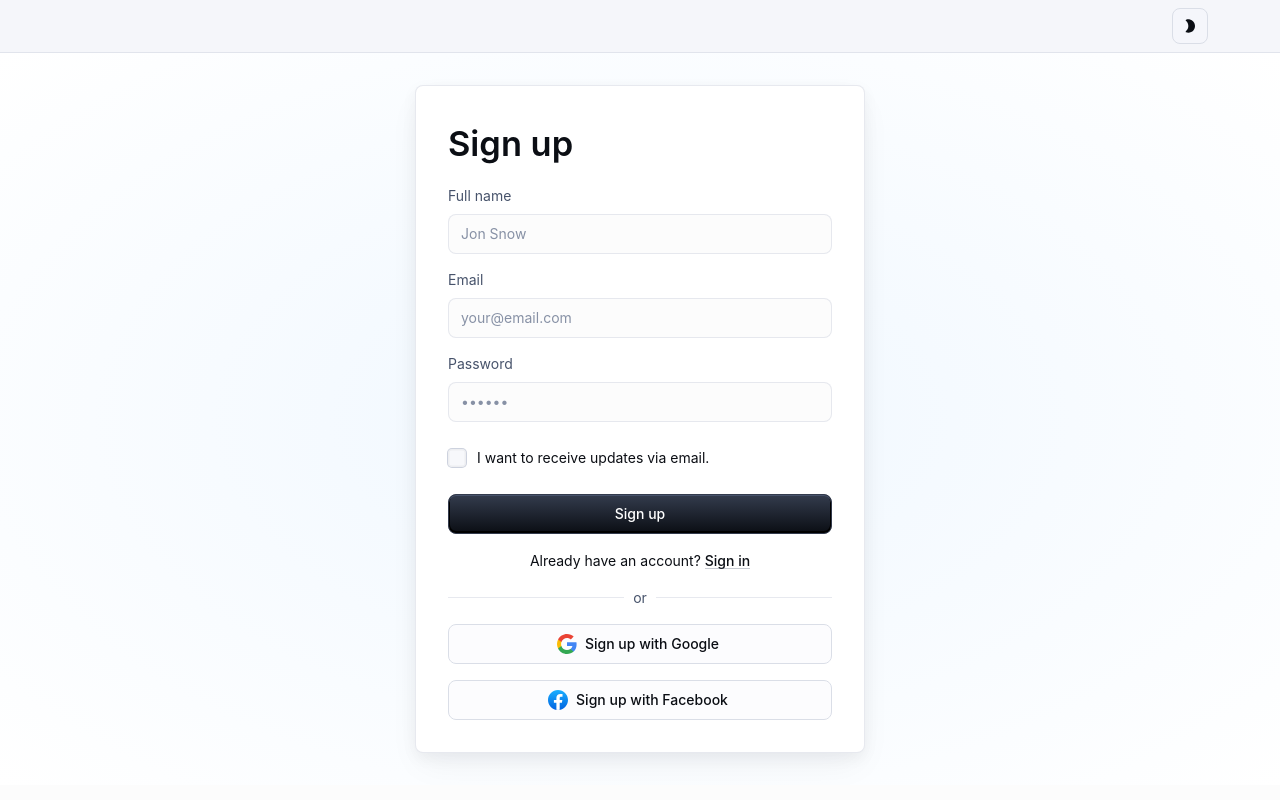
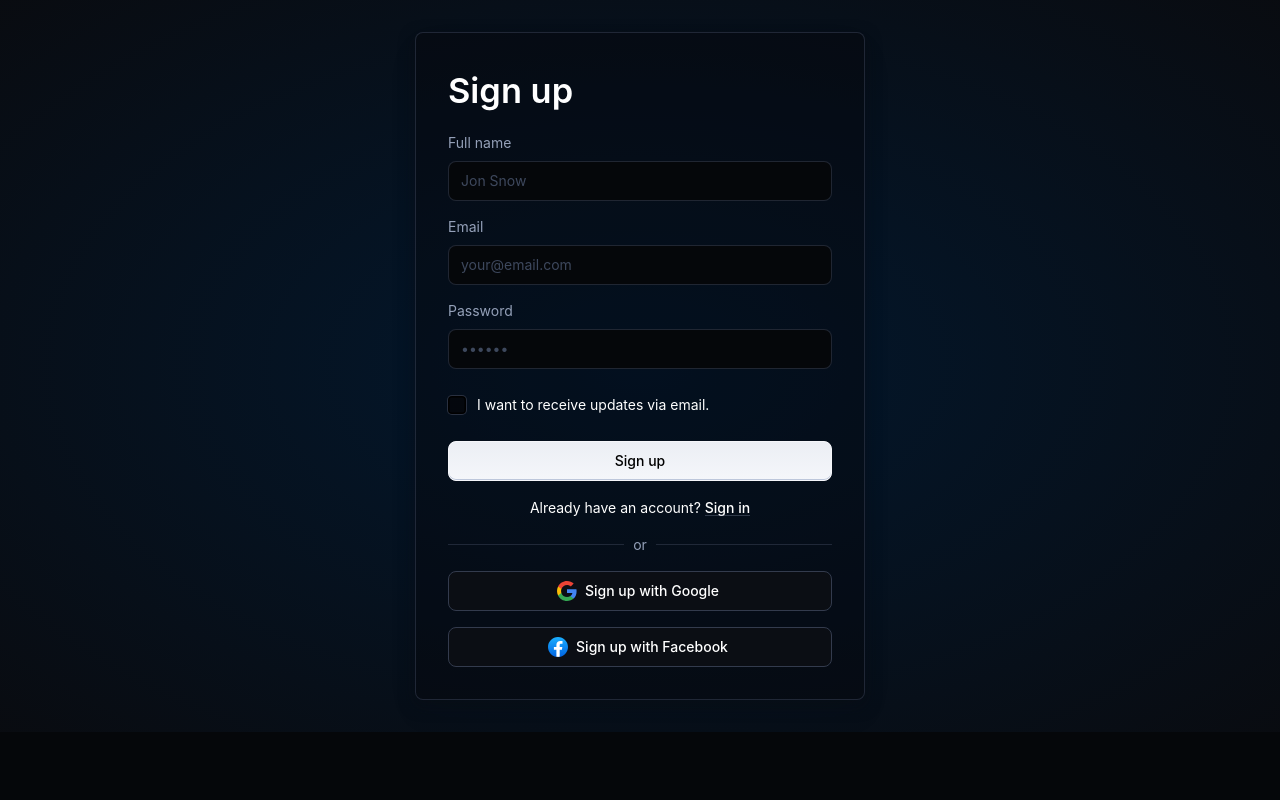
Before and after one commit to ChettouhMoh/JWT, a React (Create React App) app in the folder frontend/: page /signup in a window 1280 px wide. Built offline with nearby package versions, Linux system fonts and the light colour scheme.

Commit message:
added Welcome Alert

```diff
--- a/frontend/src/components/AppAppBar.js
+++ b/frontend/src/components/AppAppBar.js
@@ -54,6 +54,7 @@ export default function AppAppBar() {
       sx={{
         boxShadow: 0,
         bgcolor: "transparent",
+
         backgroundImage: "none",
         mt: 10,
       }}
--- /dev/null
+++ b/frontend/src/components/SucceedAlert.js
@@ -0,0 +1,40 @@
+import * as React from "react";
+import CheckCircleOutlineOutlinedIcon from "@mui/icons-material/CheckCircleOutlineOutlined";
+
+export const SucceedAlert = ({ message }) => {
+  const [visible, setVisible] = React.useState(true);
+
+  React.useEffect(() => {
+    const timer = setTimeout(() => {
+      setVisible(false);
+    }, 3000);
+
+    return () => clearTimeout(timer);
+  }, []);
+
+  const styles = {
+    position: "fixed",
+    bottom: "20px",
+    right: "20px",
+    zIndex: 9999,
+    width: "300px",
+    padding: "16px",
+    borderRadius: "8px",
+    border: `1px solid rgba(100, 255, 100, 0.3)`,
+    color: "#a8e5a2",
+    backgroundColor: "rgba(40, 80, 40, 0.85)",
+    boxShadow: "0px 4px 12px rgba(0, 0, 0, 0.3)",
+    backdropFilter: "blur(6px)",
+    display: "flex",
+    alignItems: "center",
+    transition: "opacity 0.3s ease-in-out",
+  };
+
+  if (!visible) return null;
+  return (
+    <div style={styles}>
+      <CheckCircleOutlineOutlinedIcon sx={{ color: "#a8e5a2" }} />
+      <div style={{ marginLeft: 26, fontSize: 16 }}>{message}</div>
+    </div>
+  );
+};
--- a/frontend/src/components/sign-in/SignIn.js
+++ b/frontend/src/components/sign-in/SignIn.js
@@ -59,7 +59,7 @@ const SignInContainer = styled(Stack)(({ theme }) => ({
 }));
 
 export default function SignIn(props) {
-  const [mode, setMode] = React.useState("light");
+  const [mode, setMode] = React.useState("dark");
   const defaultTheme = createTheme({ palette: { mode } });
   const SignUpTheme = createTheme(getSignUpTheme(mode));
   const [emailError, setEmailError] = React.useState(false);
--- a/frontend/src/components/sign-up/SignUp.js
+++ b/frontend/src/components/sign-up/SignUp.js
@@ -58,7 +58,7 @@ const SignUpContainer = styled(Stack)(({ theme }) => ({
 }));
 
 export default function SignUp() {
-  const [mode, setMode] = React.useState("light");
+  const [mode, setMode] = React.useState("dark");
   const [showCustomTheme, setShowCustomTheme] = React.useState(true);
   const defaultTheme = createTheme({ palette: { mode } });
   const SignUpTheme = createTheme(getSignUpTheme(mode));
@@ -77,31 +77,6 @@ export default function SignUp() {
   const dispatch = useDispatch();
   const navigate = useNavigate();
   const { loading, error } = useSelector((state) => state.auth);
-
-  // This code only runs on the client side, to determine the system color preference
-  React.useEffect(() => {
-    // Check if there is a preferred mode in localStorage
-    const savedMode = localStorage.getItem("themeMode");
-    if (savedMode) {
-      setMode(savedMode);
-    } else {
-      // If no preference is found, it uses system preference
-      const systemPrefersDark = window.matchMedia(
-        "(prefers-color-scheme: dark)"
-      ).matches;
-      setMode(systemPrefersDark ? "dark" : "light");
-    }
-  }, []);
-
-  const toggleColorMode = () => {
-    const newMode = mode === "dark" ? "light" : "dark";
-    setMode(newMode);
-    localStorage.setItem("themeMode", newMode); // Save the selected mode to localStorage
-  };
-
-  const toggleCustomTheme = () => {
-    setShowCustomTheme((prev) => !prev);
-  };
 
   const validateInputs = () => {
     const email = document.getElementById("email");
@@ -156,12 +131,7 @@ export default function SignUp() {
   };
 
   return (
-    <TemplateFrame
-      toggleCustomTheme={toggleCustomTheme}
-      showCustomTheme={showCustomTheme}
-      mode={mode}
-      toggleColorMode={toggleColorMode}
-    >
+    <TemplateFrame mode={"dark"}>
       <ThemeProvider theme={showCustomTheme ? SignUpTheme : defaultTheme}>
         <CssBaseline enableColorScheme />
 
--- a/frontend/src/components/sign-up/TemplateFrame.js
+++ b/frontend/src/components/sign-up/TemplateFrame.js
@@ -1,52 +1,15 @@
 import * as React from "react";
 import PropTypes from "prop-types";
-import { createTheme, ThemeProvider, styled } from "@mui/material/styles";
+import { createTheme, ThemeProvider } from "@mui/material/styles";
 import Box from "@mui/material/Box";
-import AppBar from "@mui/material/AppBar";
-import Toolbar from "@mui/material/Toolbar";
-import ToggleColorMode from "./ToggleColorMode";
 import getSignUpTheme from "./theme/getSignUpTheme";
 
-const StyledAppBar = styled(AppBar)(({ theme }) => ({
-  position: "relative",
-  display: "flex",
-  alignItems: "center",
-  justifyContent: "space-between",
-  flexShrink: 0,
-  borderBottom: "1px solid",
-  borderColor: theme.palette.divider,
-  backgroundColor: theme.palette.background.paper,
-  boxShadow: "none",
-  backgroundImage: "none",
-  zIndex: theme.zIndex.drawer + 1,
-  flex: "0 0 auto",
-}));
-
-function TemplateFrame({ mode, toggleColorMode, children }) {
+function TemplateFrame({ mode, children }) {
   const signUpTheme = createTheme(getSignUpTheme(mode));
 
   return (
     <ThemeProvider theme={signUpTheme}>
       <Box>
-        <StyledAppBar>
-          <Toolbar
-            variant="dense"
-            disableGutters
-            sx={{
-              display: "flex",
-              justifyContent: "flex-end",
-              width: "100%",
-              p: "8px 12px",
-            }}
-          >
-            <ToggleColorMode
-              sx={{ marginRight: "60px" }}
-              data-screenshot="toggle-mode"
-              mode={mode}
-              toggleColorMode={toggleColorMode}
-            />
-          </Toolbar>
-        </StyledAppBar>
         <Box sx={{ flex: "1 1", overflow: "auto" }}>{children}</Box>
       </Box>
     </ThemeProvider>
@@ -55,8 +18,7 @@ function TemplateFrame({ mode, toggleColorMode, children }) {
 
 TemplateFrame.propTypes = {
   children: PropTypes.node,
-  mode: PropTypes.oneOf(["dark", "light"]).isRequired,
-  toggleColorMode: PropTypes.func.isRequired,
+  mode: "dark",
 };
 
 export default TemplateFrame;
--- a/frontend/src/components/sign-up/theme/themePrimitives.js
+++ b/frontend/src/components/sign-up/theme/themePrimitives.js
@@ -1,79 +1,77 @@
-import { createTheme, alpha } from '@mui/material/styles';
+import { createTheme, alpha } from "@mui/material/styles";
 
 const defaultTheme = createTheme();
 
 const customShadows = [...defaultTheme.shadows];
 
 export const brand = {
-  50: 'hsl(210, 100%, 95%)',
-  100: 'hsl(210, 100%, 92%)',
-  200: 'hsl(210, 100%, 80%)',
-  300: 'hsl(210, 100%, 65%)',
-  400: 'hsl(210, 98%, 48%)',
-  500: 'hsl(210, 98%, 42%)',
-  600: 'hsl(210, 98%, 55%)',
-  700: 'hsl(210, 100%, 35%)',
-  800: 'hsl(210, 100%, 16%)',
-  900: 'hsl(210, 100%, 21%)',
+  50: "hsl(210, 100%, 95%)",
+  100: "hsl(210, 100%, 92%)",
+  200: "hsl(210, 100%, 80%)",
+  300: "hsl(210, 100%, 65%)",
+  400: "hsl(210, 98%, 48%)",
+  500: "hsl(210, 98%, 42%)",
+  600: "hsl(210, 98%, 55%)",
+  700: "hsl(210, 100%, 35%)",
+  800: "hsl(210, 100%, 16%)",
+  900: "hsl(210, 100%, 21%)",
 };
 
 export const gray = {
-  50: 'hsl(220, 35%, 97%)',
-  100: 'hsl(220, 30%, 94%)',
-  200: 'hsl(220, 20%, 88%)',
-  300: 'hsl(220, 20%, 80%)',
-  400: 'hsl(220, 20%, 65%)',
-  500: 'hsl(220, 20%, 42%)',
-  600: 'hsl(220, 20%, 35%)',
-  700: 'hsl(220, 20%, 25%)',
-  800: 'hsl(220, 30%, 6%)',
-  900: 'hsl(220, 35%, 3%)',
+  50: "hsl(220, 35%, 97%)",
+  100: "hsl(220, 30%, 94%)",
+  200: "hsl(220, 20%, 88%)",
+  300: "hsl(220, 20%, 80%)",
+  400: "hsl(220, 20%, 65%)",
+  500: "hsl(220, 20%, 42%)",
+  600: "hsl(220, 20%, 35%)",
+  700: "hsl(220, 20%, 25%)",
+  800: "hsl(220, 30%, 6%)",
+  900: "hsl(220, 35%, 3%)",
 };
 
 export const green = {
-  50: 'hsl(120, 80%, 98%)',
-  100: 'hsl(120, 75%, 94%)',
-  200: 'hsl(120, 75%, 87%)',
-  300: 'hsl(120, 61%, 77%)',
-  400: 'hsl(120, 44%, 53%)',
-  500: 'hsl(120, 59%, 30%)',
-  600: 'hsl(120, 70%, 25%)',
-  700: 'hsl(120, 75%, 16%)',
-  800: 'hsl(120, 84%, 10%)',
-  900: 'hsl(120, 87%, 6%)',
+  50: "hsl(120, 80%, 98%)",
+  100: "hsl(120, 75%, 94%)",
+  200: "hsl(120, 75%, 87%)",
+  300: "hsl(120, 61%, 77%)",
+  400: "hsl(120, 44%, 53%)",
+  500: "hsl(120, 59%, 30%)",
+  600: "hsl(120, 70%, 25%)",
+  700: "hsl(120, 75%, 16%)",
+  800: "hsl(120, 84%, 10%)",
+  900: "hsl(120, 87%, 6%)",
 };
 
 export const orange = {
-  50: 'hsl(45, 100%, 97%)',
-  100: 'hsl(45, 92%, 90%)',
-  200: 'hsl(45, 94%, 80%)',
-  300: 'hsl(45, 90%, 65%)',
-  400: 'hsl(45, 90%, 40%)',
-  500: 'hsl(45, 90%, 35%)',
-  600: 'hsl(45, 91%, 25%)',
-  700: 'hsl(45, 94%, 20%)',
-  800: 'hsl(45, 95%, 16%)',
-  900: 'hsl(45, 93%, 12%)',
+  50: "hsl(45, 100%, 97%)",
+  100: "hsl(45, 92%, 90%)",
+  200: "hsl(45, 94%, 80%)",
+  300: "hsl(45, 90%, 65%)",
+  400: "hsl(45, 90%, 40%)",
+  500: "hsl(45, 90%, 35%)",
+  600: "hsl(45, 91%, 25%)",
+  700: "hsl(45, 94%, 20%)",
+  800: "hsl(45, 95%, 16%)",
+  900: "hsl(45, 93%, 12%)",
 };
 
 export const red = {
-  50: 'hsl(0, 100%, 97%)',
-  100: 'hsl(0, 92%, 90%)',
-  200: 'hsl(0, 94%, 80%)',
-  300: 'hsl(0, 90%, 65%)',
-  400: 'hsl(0, 90%, 40%)',
-  500: 'hsl(0, 90%, 30%)',
-  600: 'hsl(0, 91%, 25%)',
-  700: 'hsl(0, 94%, 18%)',
-  800: 'hsl(0, 95%, 12%)',
-  900: 'hsl(0, 93%, 6%)',
+  50: "hsl(0, 100%, 97%)",
+  100: "hsl(0, 92%, 90%)",
+  200: "hsl(0, 94%, 80%)",
+  300: "hsl(0, 90%, 65%)",
+  400: "hsl(0, 90%, 40%)",
+  500: "hsl(0, 90%, 30%)",
+  600: "hsl(0, 91%, 25%)",
+  700: "hsl(0, 94%, 18%)",
+  800: "hsl(0, 95%, 12%)",
+  900: "hsl(0, 93%, 6%)",
 };
 
 export const getDesignTokens = (mode) => {
   customShadows[1] =
-    mode === 'dark'
-      ? 'hsla(220, 30%, 5%, 0.7) 0px 4px 16px 0px, hsla(220, 25%, 10%, 0.8) 0px 8px 16px -5px'
-      : 'hsla(220, 30%, 5%, 0.07) 0px 4px 16px 0px, hsla(220, 25%, 10%, 0.07) 0px 8px 16px -5px';
+    "hsla(220, 30%, 5%, 0.7) 0px 4px 16px 0px, hsla(220, 25%, 10%, 0.8) 0px 8px 16px -5px";
 
   return {
     palette: {
@@ -83,7 +81,7 @@ export const getDesignTokens = (mode) => {
         main: brand[400],
         dark: brand[700],
         contrastText: brand[50],
-        ...(mode === 'dark' && {
+        ...(mode === "dark" && {
           contrastText: brand[50],
           light: brand[300],
           main: brand[400],
@@ -95,7 +93,7 @@ export const getDesignTokens = (mode) => {
         main: brand[300],
         dark: brand[600],
         contrastText: gray[50],
-        ...(mode === 'dark' && {
+        ...(mode === "dark" && {
           contrastText: brand[300],
           light: brand[500],
           main: brand[700],
@@ -106,7 +104,7 @@ export const getDesignTokens = (mode) => {
         light: orange[300],
         main: orange[400],
         dark: orange[800],
-        ...(mode === 'dark' && {
+        ...(mode === "dark" && {
           light: orange[400],
           main: orange[500],
           dark: orange[700],
@@ -116,7 +114,7 @@ export const getDesignTokens = (mode) => {
         light: red[300],
         main: red[400],
         dark: red[800],
-        ...(mode === 'dark' && {
+        ...(mode === "dark" && {
           light: red[400],
           main: red[500],
           dark: red[700],
@@ -126,7 +124,7 @@ export const getDesignTokens = (mode) => {
         light: green[300],
         main: green[400],
         dark: green[800],
-        ...(mode === 'dark' && {
+        ...(mode === "dark" && {
           light: green[400],
           main: green[500],
           dark: green[700],
@@ -135,32 +133,35 @@ export const getDesignTokens = (mode) => {
       grey: {
         ...gray,
       },
-      divider: mode === 'dark' ? alpha(gray[700], 0.6) : alpha(gray[300], 0.4),
+      divider: alpha(gray[700], 0.6),
       background: {
-        default: 'hsl(0, 0%, 99%)',
-        paper: 'hsl(220, 35%, 97%)',
-        ...(mode === 'dark' && { default: gray[900], paper: 'hsl(220, 30%, 7%)' }),
+        default: "hsl(0, 0%, 99%)",
+        paper: "hsl(220, 35%, 97%)",
+        ...(mode === "dark" && {
+          default: gray[900],
+          paper: "hsl(220, 30%, 7%)",
+        }),
       },
       text: {
         primary: gray[800],
         secondary: gray[600],
         warning: orange[400],
-        ...(mode === 'dark' && {
-          primary: 'hsl(0, 0%, 100%)',
+        ...(mode === "dark" && {
+          primary: "hsl(0, 0%, 100%)",
           secondary: gray[400],
         }),
       },
       action: {
         hover: alpha(gray[200], 0.2),
         selected: `${alpha(gray[200], 0.3)}`,
-        ...(mode === 'dark' && {
+        ...(mode === "dark" && {
           hover: alpha(gray[600], 0.2),
           selected: alpha(gray[600], 0.3),
         }),
       },
     },
     typography: {
-      fontFamily: ['"Inter", "sans-serif"'].join(','),
+      fontFamily: ['"Inter", "sans-serif"'].join(","),
       h1: {
         fontSize: defaultTheme.typography.pxToRem(48),
         fontWeight: 600,
--- a/frontend/src/pages/Homepage.js
+++ b/frontend/src/pages/Homepage.js
@@ -11,46 +11,22 @@ import { useSelector } from "react-redux";
 import getBlogTheme from "../components/sign-up/theme/getSignUpTheme";
 import HomepageSkeleton from "../components/HomepageSkeleton";
 
+import { SucceedAlert } from "../components/SucceedAlert";
+
 const Homepage = () => {
-  const [mode, setMode] = React.useState("light");
-  const [showCustomTheme, setShowCustomTheme] = React.useState(true);
-  const blogTheme = createTheme(getBlogTheme(mode));
-  const defaultTheme = createTheme({ palette: { mode } });
-  // const { msg, error, loading } = useSelector((state) => state.auth);
-  const [loading, setLoading] = React.useState(true);
-  // This code only runs on the client side, to determine the system color preference
-  React.useEffect(() => {
-    // Check if there is a preferred mode in localStorage
-    const savedMode = localStorage.getItem("themeMode");
-    if (savedMode) {
-      setMode(savedMode);
-    } else {
-      // If no preference is found, it uses system preference
-      const systemPrefersDark = window.matchMedia(
-        "(prefers-color-scheme: dark)"
-      ).matches;
-      setMode(systemPrefersDark ? "dark" : "light");
-    }
-  }, []);
+  const blogTheme = createTheme(getBlogTheme("dark"));
 
-  const toggleColorMode = () => {
-    const newMode = mode === "dark" ? "light" : "dark";
-    setMode(newMode);
-    localStorage.setItem("themeMode", newMode); // Save the selected mode to localStorage
-  };
-
-  const toggleCustomTheme = () => {
-    setShowCustomTheme((prev) => !prev);
-  };
+  const { msg, error, loading } = useSelector((state) => state.auth);
+  console.log(msg);
 
   return (
     <TemplateFrame
-      toggleCustomTheme={toggleCustomTheme}
-      showCustomTheme={showCustomTheme}
-      mode={mode}
-      toggleColorMode={toggleColorMode}
+      // toggleCustomTheme={toggleCustomTheme}
+      // showCustomTheme={showCustomTheme}
+      mode={"dark"}
+      // toggleColorMode={toggleColorMode}
     >
-      <ThemeProvider theme={showCustomTheme ? blogTheme : defaultTheme}>
+      <ThemeProvider theme={blogTheme}>
         <CssBaseline enableColorScheme />
         {loading ? (
           <HomepageSkeleton />
@@ -60,13 +36,26 @@ const Homepage = () => {
             <Container
               maxWidth="lg"
               component="main"
-              sx={{ display: "flex", flexDirection: "column", my: 16, gap: 4 }}
+              sx={{
+                display: "flex",
+                flexDirection: "column",
+                my: 16,
+                gap: 4,
+                marginTop: 23,
+              }}
             >
               <MainContent />
               <Latest />
             </Container>
             <Footer />
+
+            <SucceedAlert />
           </>
+        )}
+        {!!msg ? (
+          <SucceedAlert message={msg} />
+        ) : (
+          <SucceedAlert message={"Welcome !"} />
         )}
       </ThemeProvider>
     </TemplateFrame>
```
Also changed, not shown: frontend/src/rtk/slices/user-reducer.js (+10 -7 lines), 1 other file (tests, documents, lock files or other folders).
